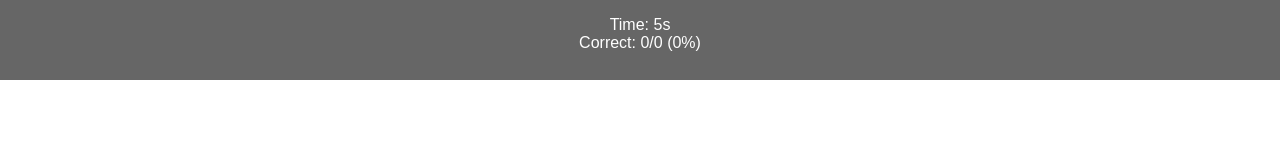
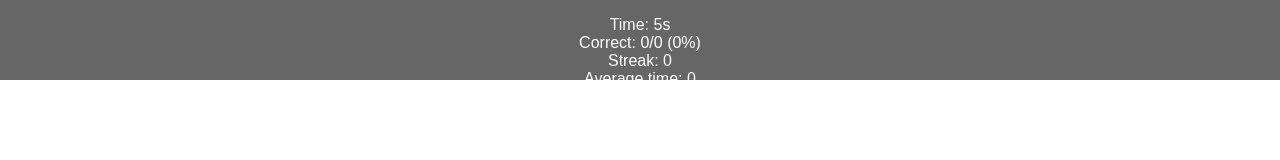
Before and after one commit to lpraz/speedcard, a plain HTML site: page index.html in a window 1280 px wide. Shown: the top 160 px of the page. Drawn offline with Linux system fonts and the light colour scheme.

```diff
--- a/index.html
+++ b/index.html
@@ -16,6 +16,12 @@
                 </li>
                 <li id="record">
                     Correct: 0/0 (0%)
+                </li>
+                <li id="streak">
+                    Streak: 0
+                </li>
+                <li id="avg-time">
+                    Average time: 0
                 </li>
             </p>
         </div>
```
Also changed, not shown: 2 other files.
